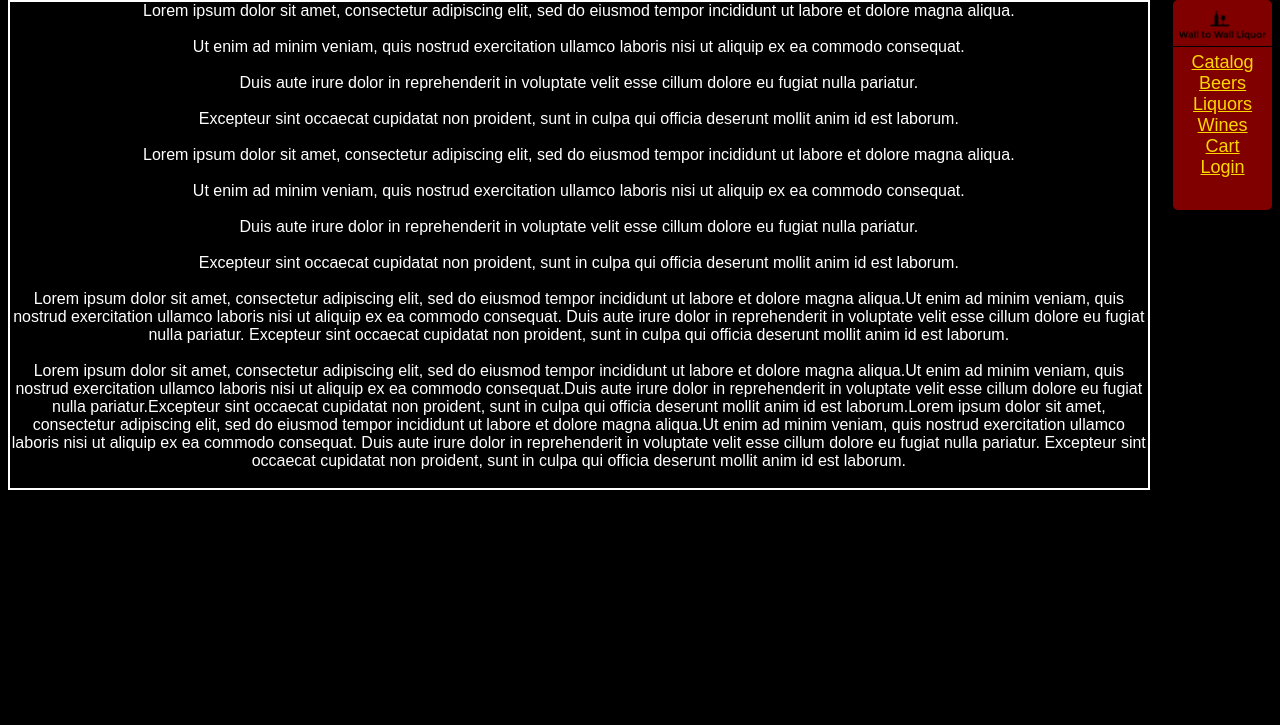
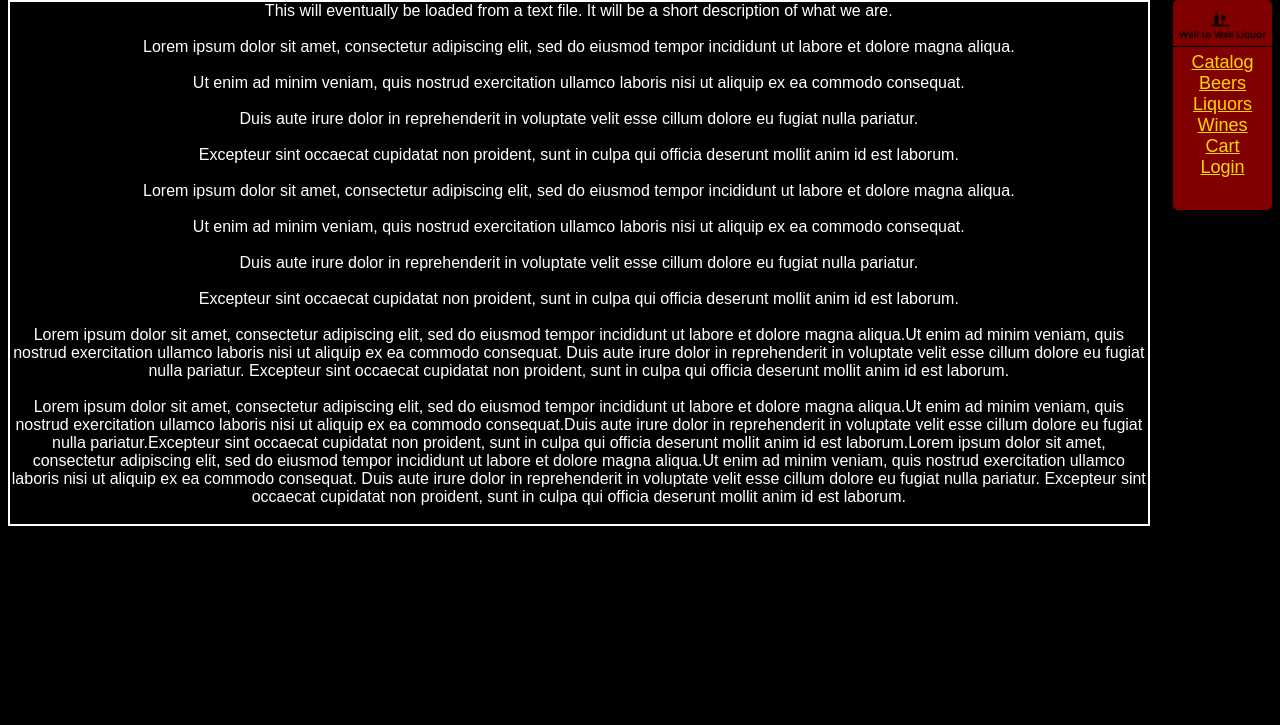
Before and after one commit to klinthammel/CS4420, a PHP site: page / in a window 1280 px wide. Shown: the part 73-798 px from the top of the page. Run offline with PHP 8.4, Linux system fonts and the light colour scheme.

Commit message:
Added catalog.php and modified site.php and index.php

```diff
--- a/index.php
+++ b/index.php
@@ -10,6 +10,11 @@ $site->genNavbar();
 
 $site->contentBegin("Home");
 ?>
+
+This will eventually be loaded from a text file.
+It will be a short description of what we are.
+<br />
+<br />
 Lorem ipsum dolor sit amet, consectetur adipiscing elit, sed do eiusmod tempor incididunt ut labore et dolore magna aliqua.<br /><br />
 Ut enim ad minim veniam, quis nostrud exercitation ullamco laboris nisi ut aliquip ex ea commodo consequat.<br /><br />
 Duis aute irure dolor in reprehenderit in voluptate velit esse cillum dolore eu fugiat nulla pariatur.<br /><br />
```
